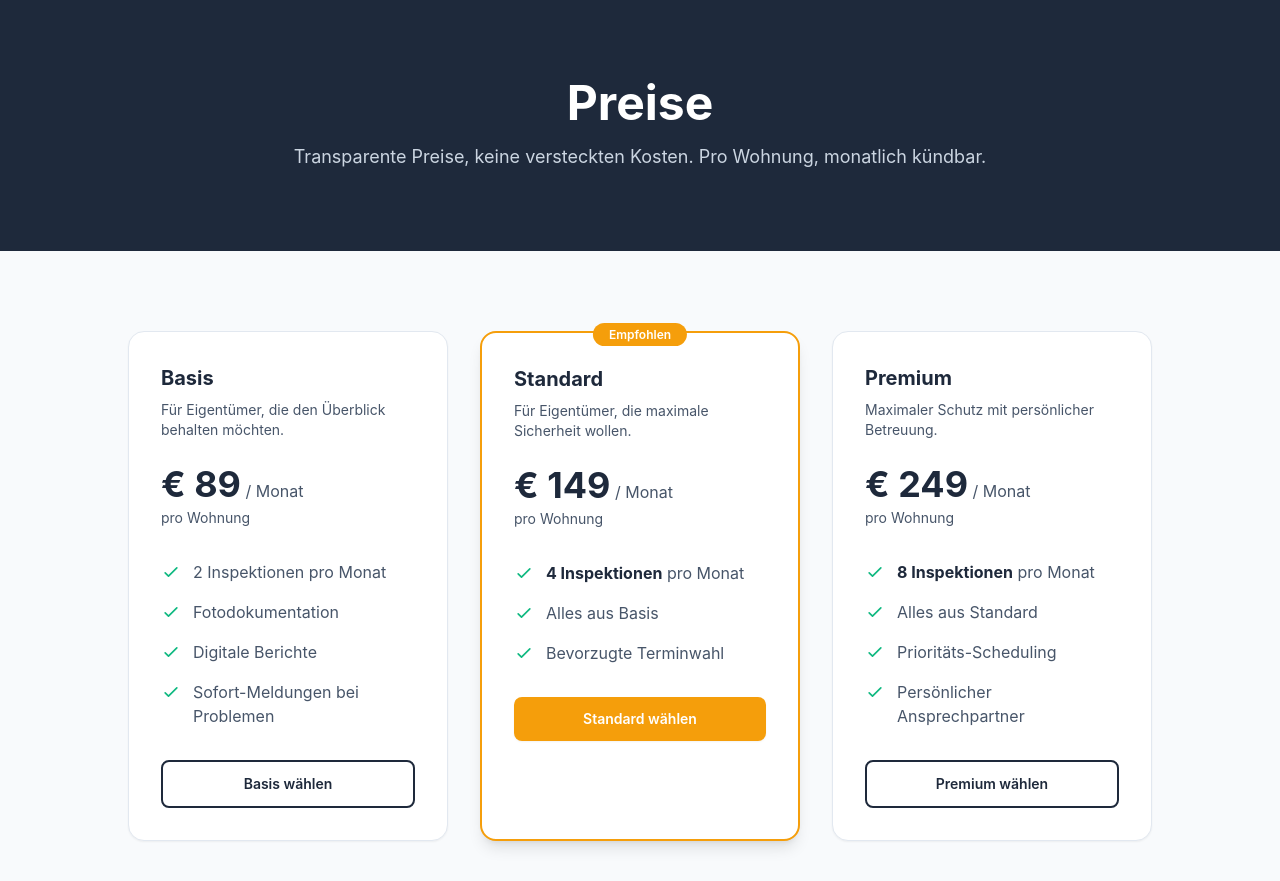
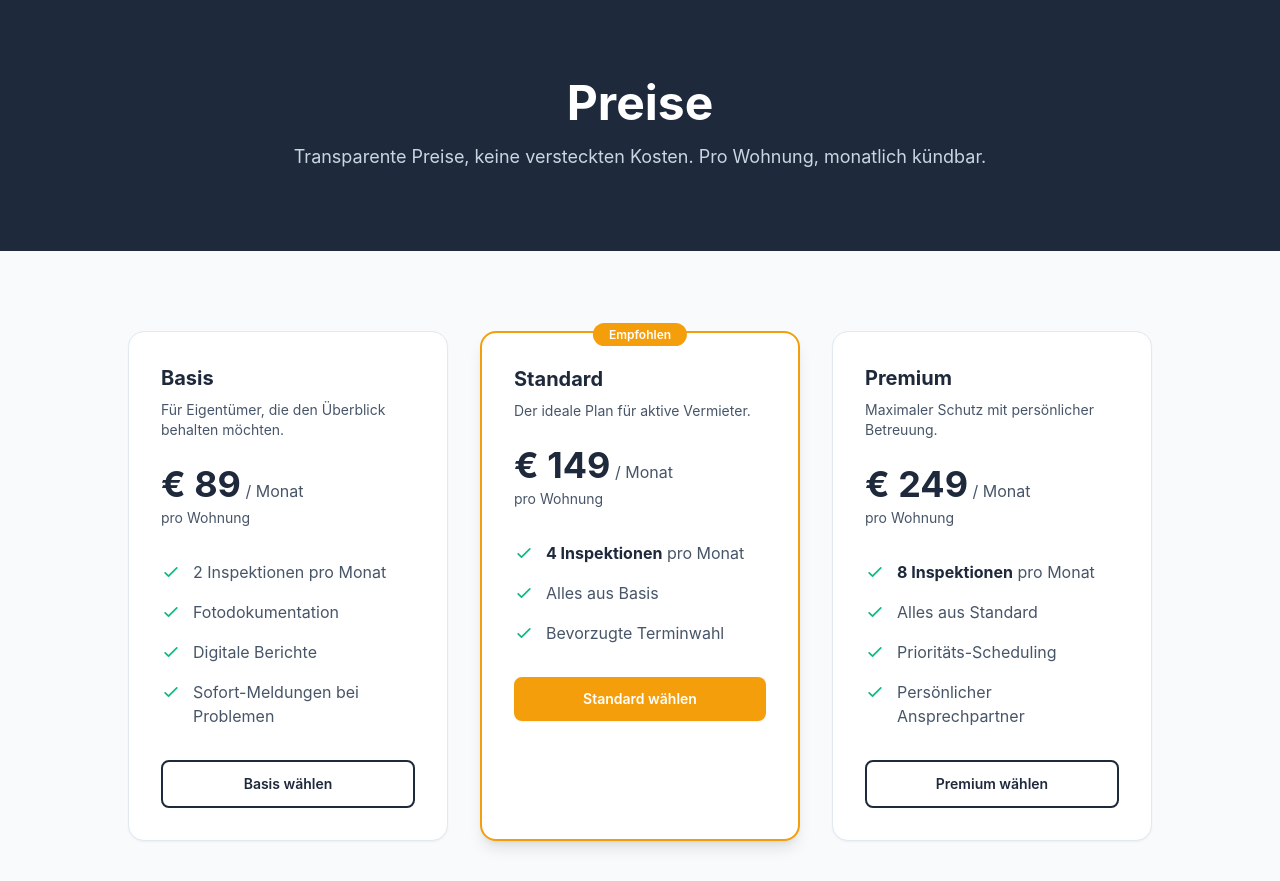
Before and after one commit to robert197/baky, a Django app: page /preise/ in a window 1280 px wide. Shown: the part 62-943 px from the top of the page. Run offline with Django 5.2, Linux system fonts and the light colour scheme; style sheets or scripts are compiled from the project's sources; some libraries are stand-ins or nearby versions.

Commit message:
fix(pricing): address review feedback
- Rename test_both_tiers_* → test_tiers_* (now 3 tiers, not 2)
- Update Standard tier description to differentiate from Premium

Part of #65

```diff
--- a/templates/public/pricing.html
+++ b/templates/public/pricing.html
@@ -89,7 +89,7 @@
               <span class="rounded-full bg-accent px-4 py-1 text-xs font-semibold text-white">Empfohlen</span>
             </div>
             <h2 class="text-xl font-bold text-primary">Standard</h2>
-            <p class="mt-2 text-sm text-secondary">Für Eigentümer, die maximale Sicherheit wollen.</p>
+            <p class="mt-2 text-sm text-secondary">Der ideale Plan für aktive Vermieter.</p>
             <div class="mt-6">
               <span class="text-4xl font-bold text-primary">€ 149</span>
               <span class="text-secondary">/ Monat</span>
```
Also changed, not shown: tests/public/test_views.py (+4 -4 lines).
